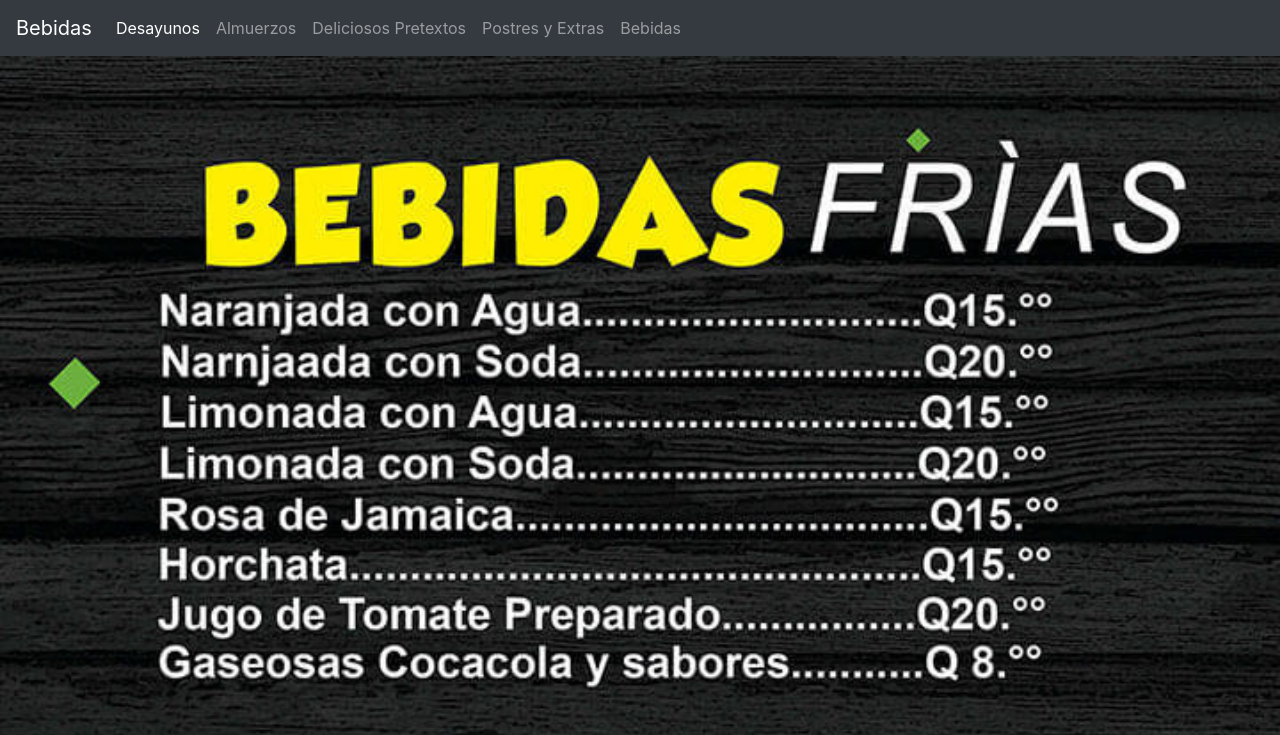
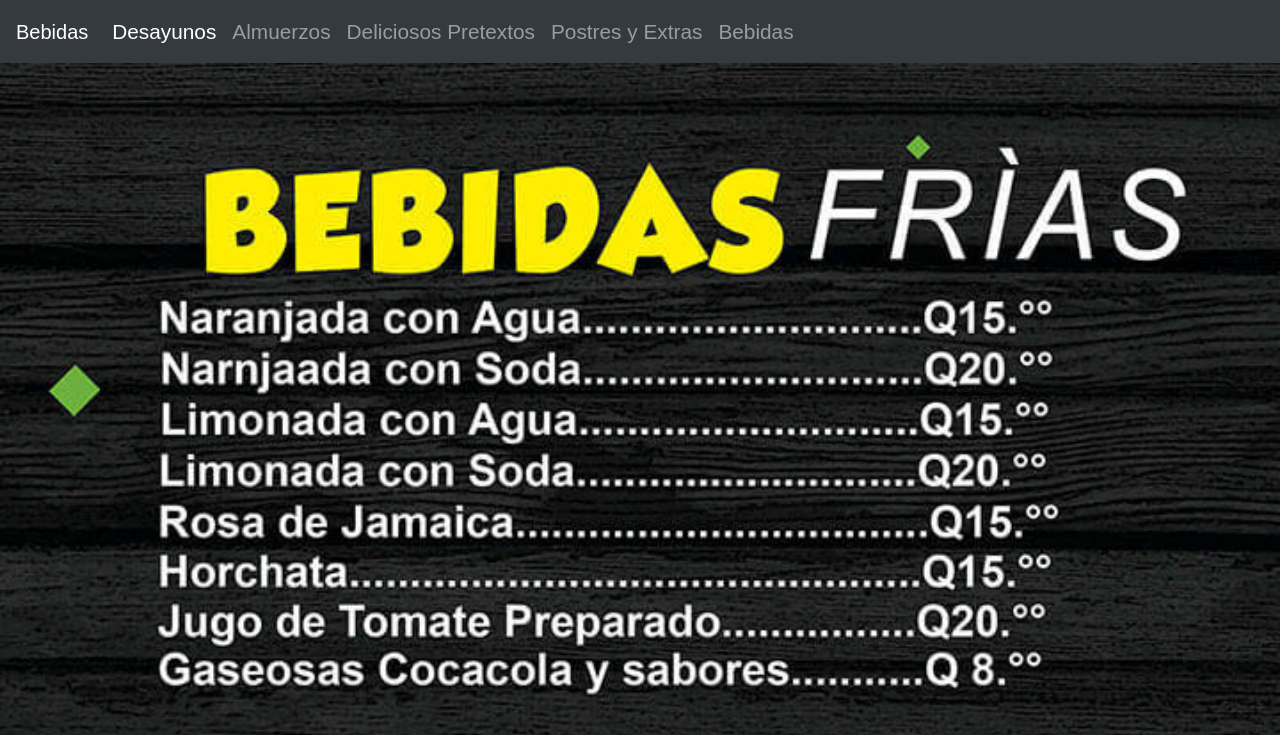
Before and after one commit to CarlosP2000/carreta, a plain HTML site: page Bebidas.html in a window 1280 px wide. Shown: the top 735 px of the page. Drawn offline with nearby package versions, Linux system fonts and the light colour scheme.

Commit message:
Fuentes de nav bar tamaño y color

```diff
--- a/Bebidas.html
+++ b/Bebidas.html
@@ -4,7 +4,7 @@
 <head>
     <meta charset="UTF-8">
     <meta name="viewport" content="width=device-width, initial-scale=1.0">
-    <LINK REL=StyleSheet HREF="css/style.css" TYPE="text/css" MEDIA=screen>
+    <link href="css/style.css" rel="stylesheet" type="text/css">
     <!-- JS, Popper.js, and jQuery  -->
     <link rel="stylesheet" href="https://stackpath.bootstrapcdn.com/bootstrap/4.5.2/css/bootstrap.min.css" integrity="sha384-JcKb8q3iqJ61gNV9KGb8thSsNjpSL0n8PARn9HuZOnIxN0hoP+VmmDGMN5t9UJ0Z" crossorigin="anonymous">
     <title>Bebidas</title>
--- a/css/style.css
+++ b/css/style.css
@@ -1,8 +1,14 @@
+.carousel,
+.carousel-inner>.item>img {
+    height: 50px;
+}
 
-.carousel, .carousel-inner > .item > img {
-    height: 50px;
-  }
+body {
+    background-color: black;
+}
 
-  body {
-    background-color: red;
-  }
+a {
+    font-family: "Arial";
+    font-size: 130%;
+    font-style: inherit;
+}
```
Also changed, not shown: Almuerzos.html (+1 -1 lines), Desayunos.html (+1 -1 lines), Extras1.html (+1 -1 lines), Extras2.html (+1 -1 lines), index.html (+1 -1 lines).
